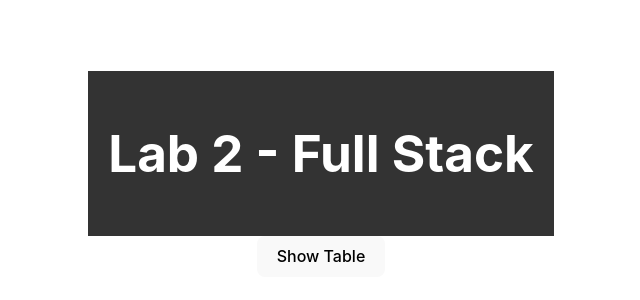
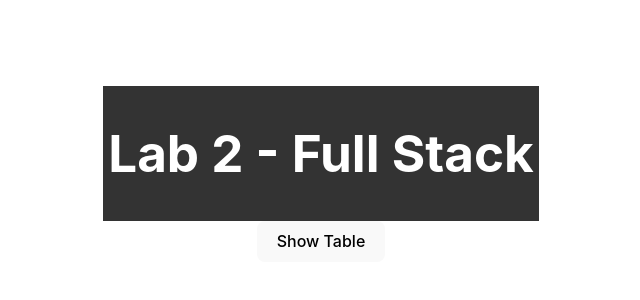
Before and after one commit to Ahmedradwancs/Lab2-FullStack, a React (Vite) app: page / in a window 1280 px wide. Shown: the part 226-526 px from the top of the page, without its empty margins (319-959 px from the left). Built offline with nearby package versions, Linux system fonts and the light colour scheme.

Commit message:
FInished the last feature to return only the latest 5 project assignments.

```diff
--- a/src/App.css
+++ b/src/App.css
@@ -1,6 +1,6 @@
 #root {
   max-width: 1280px;
   margin: 0 auto;
-  padding: 2rem;
+  padding: 1rem;
   text-align: center;
 }
--- a/src/App.jsx
+++ b/src/App.jsx
@@ -8,7 +8,7 @@ function App() {
 
   return (
     <div className="App">
-      <Header />
+            <Header />
       <div className="App-content">
         <button onClick={() => setShowTable(!showTable)}>
           {showTable ? 'Hide Table' : 'Show Table'}
--- a/src/components/Header.css
+++ b/src/components/Header.css
@@ -1,7 +1,8 @@
 .header {
     background-color: #333;
     color: #fff;
-    padding: 20px;
+    padding: 5px;
     text-align: center;
     position: relative;
+    justify-content: center;
     }
--- a/src/components/Table.css
+++ b/src/components/Table.css
@@ -2,7 +2,6 @@
 table {
     width: 100%;
     border-collapse: collapse;
-    margin-top: 20px;
     font-family: Arial, sans-serif;
 }
 
--- a/src/components/Table.jsx
+++ b/src/components/Table.jsx
@@ -1,5 +1,7 @@
 import React, { useState, useEffect } from 'react';
 import './Table.css';
+
+
 // Function to fetch data from the backend server
 const fetchData = async () => {
     try {
@@ -13,64 +15,52 @@ const fetchData = async () => {
     }
 };
 
+
 // Function to render the table
 const Table = () => {
-    const [data, setData] = useState([]);
-
+    const [data, setData] = useState([]); //data is our state and setData is a function to update the state
     // Function to fetch data and set state
     const getData = async () => {
         try {
             const fetchedData = await fetchData();
-            setData(fetchedData);
+            // Store only the latest 5 projects
+            const latestProjects = fetchedData.sort((a, b) => new Date(b.start_date) - new Date(a.start_date)).slice(0, 5);
+            setData(latestProjects);
         } catch (error) {
             console.error('Error fetching data:', error);
         }
     };
-
     useEffect(() => {
         getData();
-
         const intervalId = setInterval(() => {
             getData();
         }, 60000);
-
         return () => clearInterval(intervalId);
     }, []);
-
-    console.log('Data:', data);
-
-
-
-
     const sortByEmployeeID = () => {
         const sorted = [...data].sort((a, b) => {
             return a.employee[0]._id.localeCompare(b.employee[0]._id);
         });
         setData(sorted);
     };
-
     const sortByEmployeeName = () => {
         const sorted = [...data].sort((a, b) => {
             return a.employee[0].full_name.localeCompare(b.employee[0].full_name);
         });
         setData(sorted);
     };
-
     const sortByProjectName = () => {
         const sorted = [...data].sort((a, b) => {
             return a.project[0].project_name.localeCompare(b.project[0].project_name);
         });
         setData(sorted);
     };
-
     const sortByDate = () => {
         const sorted = [...data].sort((a, b) => {
             return new Date(a.start_date) - new Date(b.start_date);
         });
         setData(sorted);
     };
-
-
     return (
         <div className="table-container">
             <h2>Project Assignments</h2>
```
